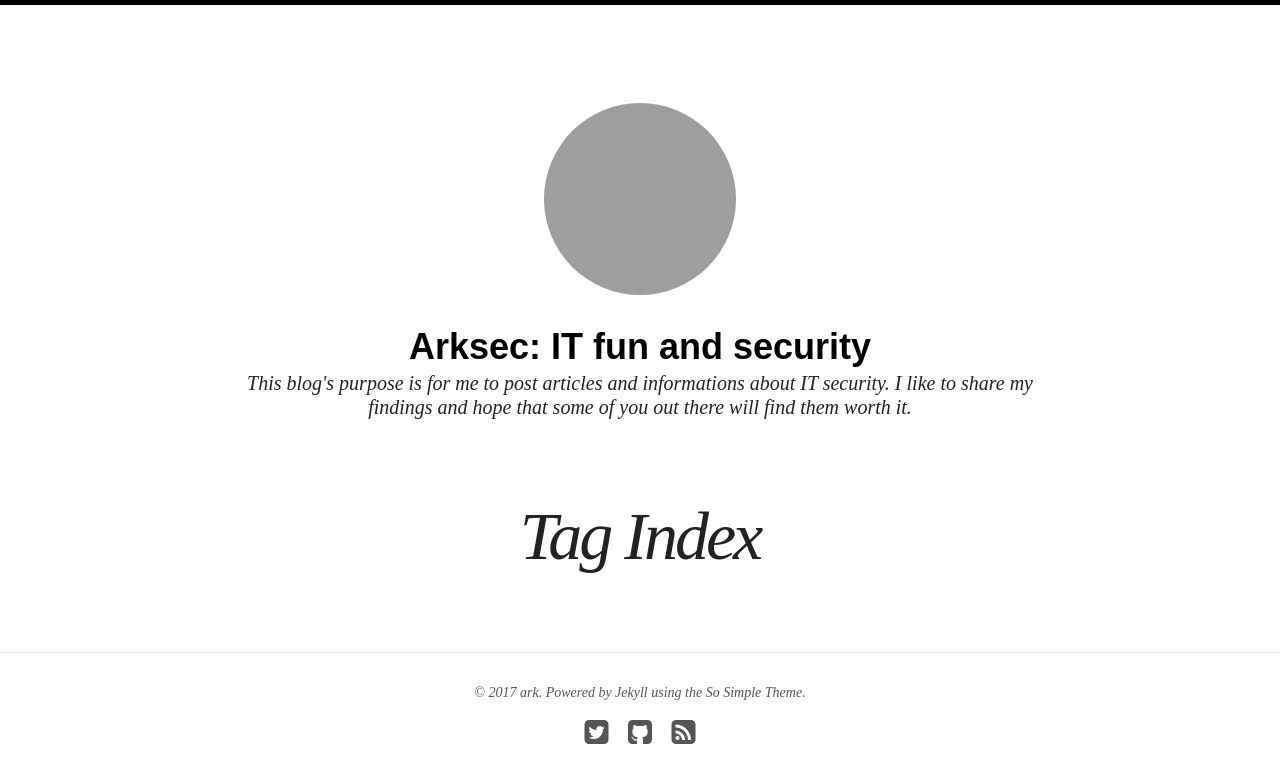
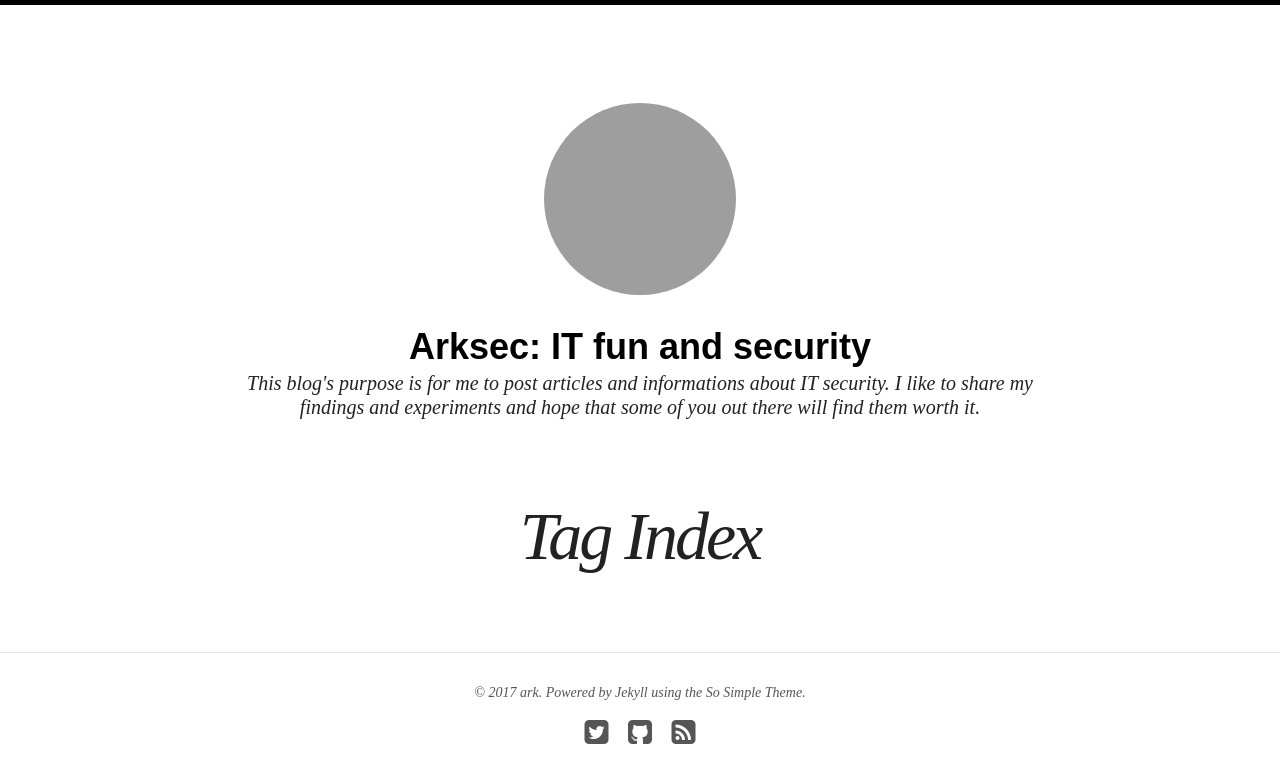
Before and after one commit to entropyqueen/entropyQueen.github.io, a Jekyll site: the page built from tags/index.md, in a window 1280 px wide. Shown: the top 783 px of the page. Built offline with Jekyll 4.4.1, drawn with Linux system fonts in a browser that asks for light colours; nearby versions of some CDN libraries.

Commit message:
update description

```diff
--- a/_config.yml
+++ b/_config.yml
@@ -4,7 +4,7 @@ title: 'Arksec: IT fun and security'
 locale: en_US
 description: >
     This blog's purpose is for me to post articles and informations about IT security.
-    I like to share my findings and hope that some of you out there will find them worth it.
+    I like to share my findings and experiments and hope that some of you out there will find them worth it.
 logo: banner.png
 search: true
 url: ''
```
